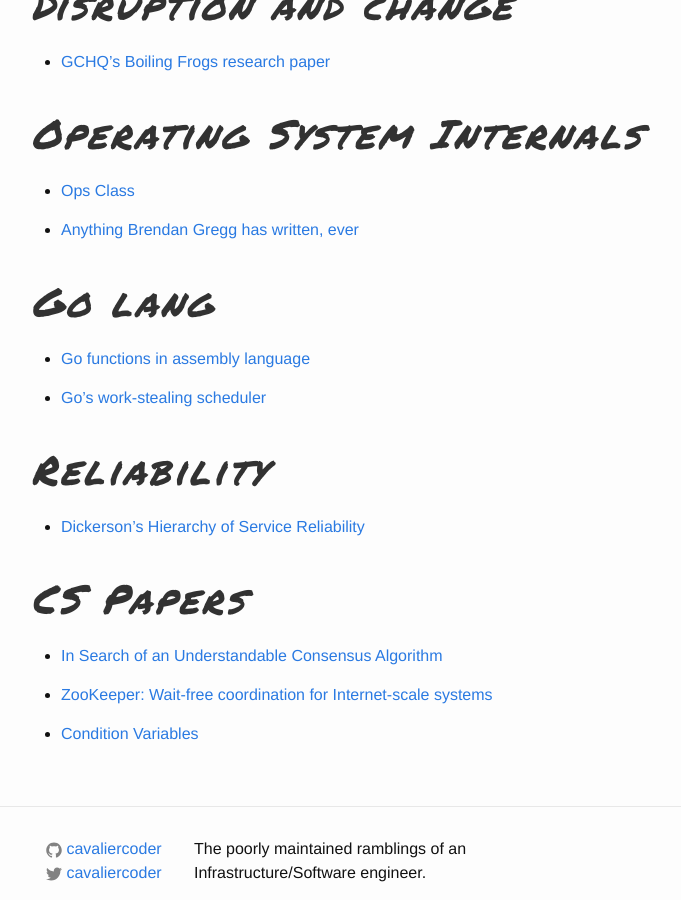
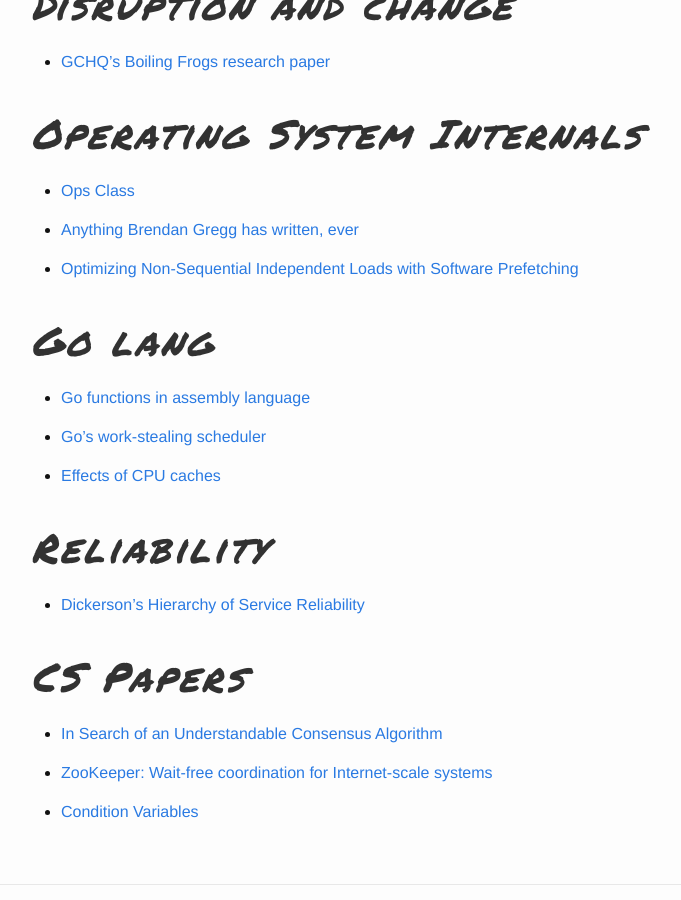
Before and after one commit to cavaliercoder/cavaliercoder.github.io, a Jekyll site: the page built from pages/links.md, in a window 1280 px wide and 900 px high, scrolled down 783 px. Shown: the whole window, without its empty margins (239-920 px from the left). Built offline with Jekyll 4.4.1, drawn with Linux system fonts in a browser that asks for light colours; nearby versions of some CDN libraries; comment, search, counter and statistics services are not loaded.

Commit message:
Added links

```diff
--- a/pages/links.md
+++ b/pages/links.md
@@ -35,11 +35,15 @@ if you have a little more time on your hands.
 
 * [Anything Brendan Gregg has written, ever](http://www.brendangregg.com/)
 
+* [Optimizing Non-Sequential Independent Loads with Software Prefetching](http://www.jeffplaisance.com/2014/07/optimizing-non-sequential-independent.html)
+
 ## Go lang
 
 * [Go functions in assembly language](https://github.com/golang/go/files/447163/GoFunctionsInAssembly.pdf)
 
 * [Go's work-stealing scheduler](https://rakyll.org/scheduler/)
+
+* [Effects of CPU caches](https://medium.com/@minimarcel/effect-of-cpu-caches-57db81490a7f)
 
 ## Reliability
 
```
